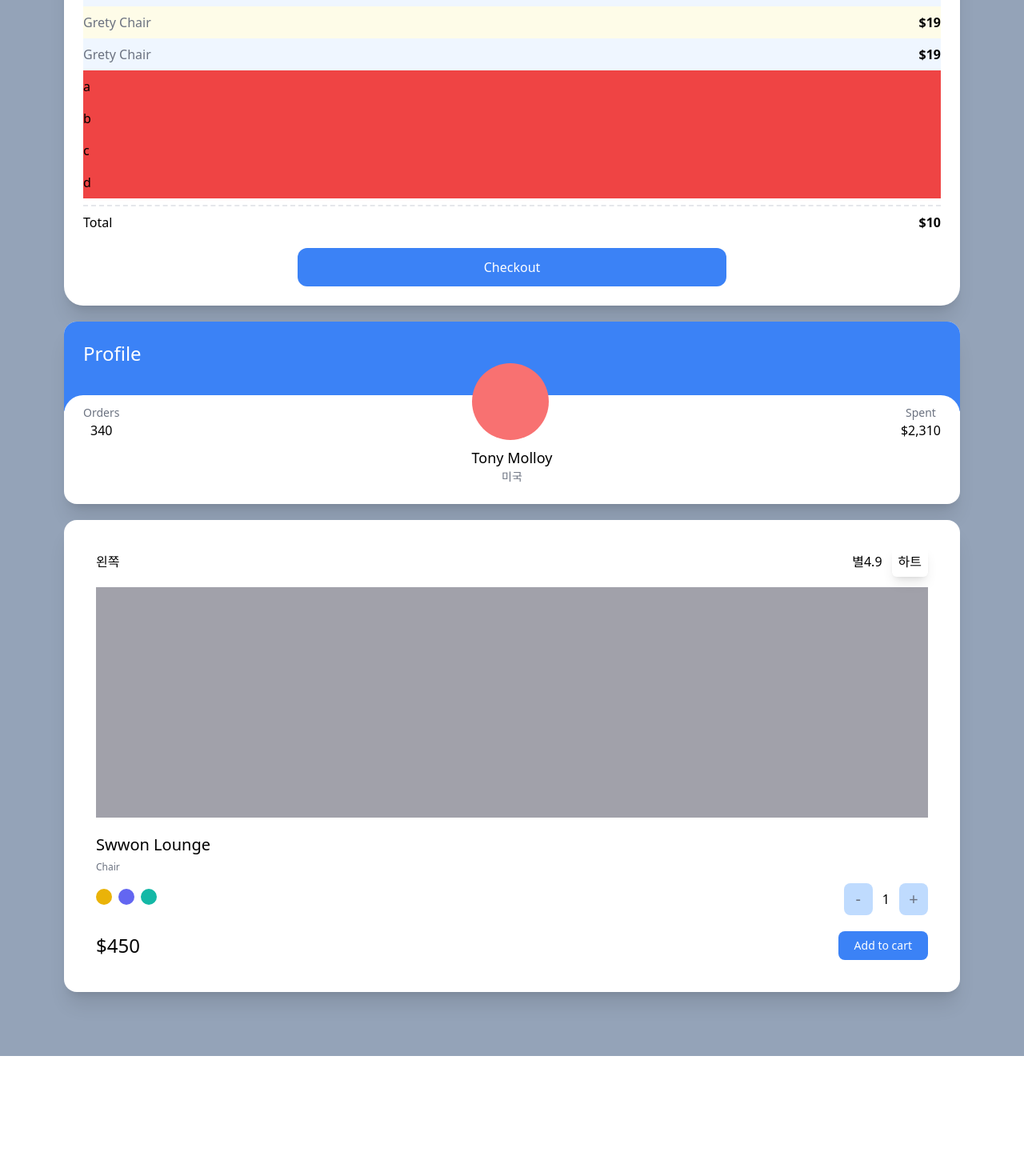
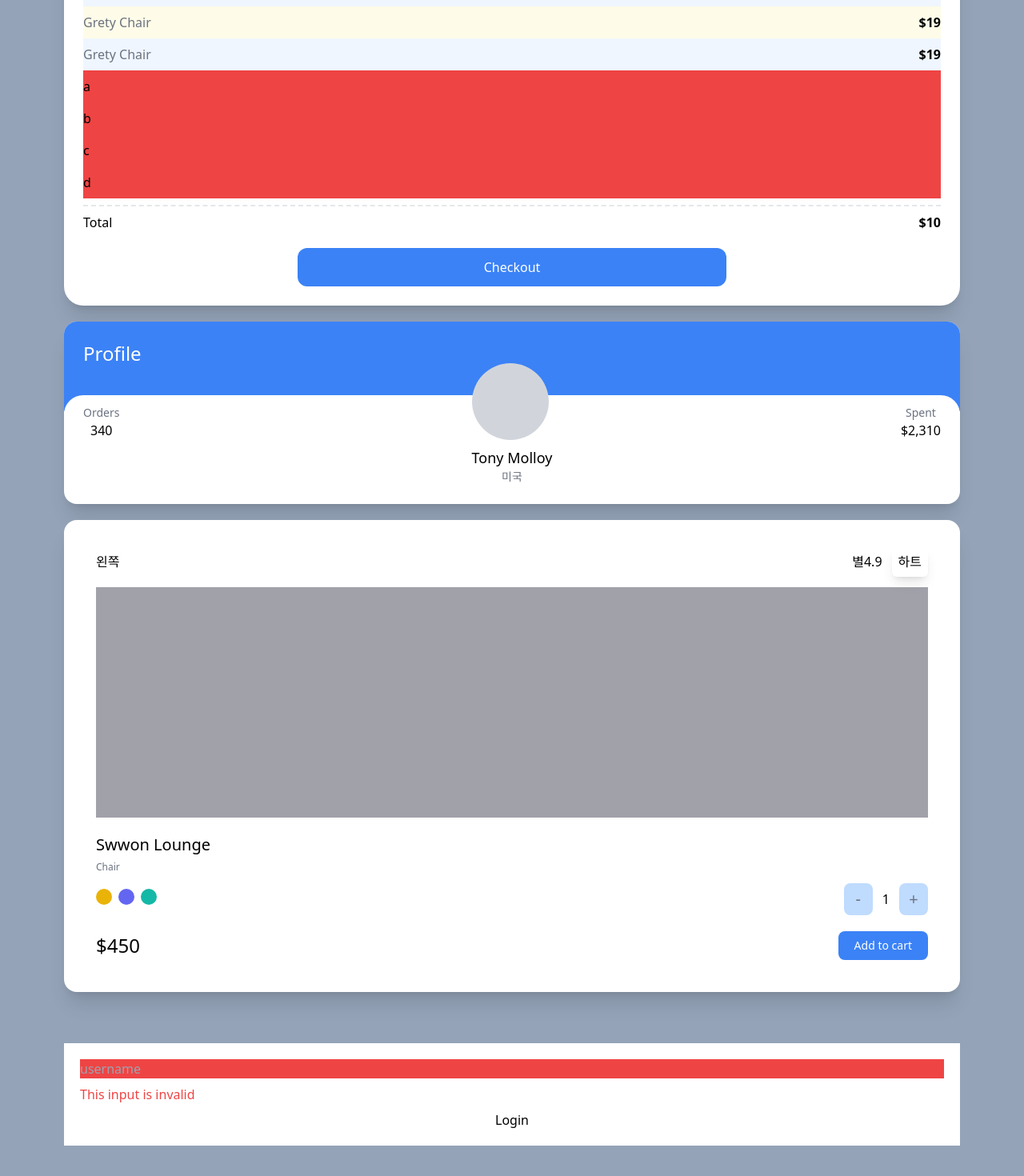
Before and after one commit to kkwondev/carrot-market, a Next.js app: page / in a window 1280 px wide. Shown: the part 252-1722 px from the top of the page at 80% size. Before the commit the page ends 1572 px from the top, so only its background shows below. Built offline with nearby package versions, Linux system fonts and the light colour scheme.

Commit message:
modifier From Group

```diff
--- a/pages/index.tsx
+++ b/pages/index.tsx
@@ -37,7 +37,7 @@ const Home: NextPage = () => {
           Checkout
         </div>
       </div>
-      <div className="bg-white rounded-2xl shadow-xl overflow-hidden">
+      <div className="bg-white rounded-2xl shadow-xl overflow-hidden group">
         <div className="bg-blue-500 p-6 pb-14">
           <span className="text-white text-2xl">Profile</span>
         </div>
@@ -47,7 +47,7 @@ const Home: NextPage = () => {
               <span className="text-sm text-gray-500">Orders</span>
               <span className="font-medium">340</span>
             </div>
-            <div className="h-24 w-24 bg-red-400 rounded-full" />
+            <div className="h-24 w-24 bg-gray-300 rounded-full group-hover:bg-red-300 transition-colors" />
             <div className="flex flex-col items-center">
               <span className="text-sm text-gray-500">Spent</span>
               <span className="font-medium">$2,310</span>
@@ -95,6 +95,22 @@ const Home: NextPage = () => {
           </div>
         </div>
       </div>
+      <br />
+      <form className="flex flex-col space-y-2 bg-white p-5 focus-within:bg-blue-100">
+        <input
+          type="text"
+          required
+          placeholder="username"
+          className="required:bg-yellow-500 peer invalid:bg-red-500 valid:bg-teal-500"
+        />
+        <span className="hidden peer-invalid:block peer-invalid:text-red-500">
+          This input is invalid
+        </span>
+        <span className="hidden peer-valid:block peer-valid:text-teal-500">
+          Awesome username
+        </span>
+        <input type="submit" value="Login" className="bg-white" />
+      </form>
     </div>
   );
 };
```
